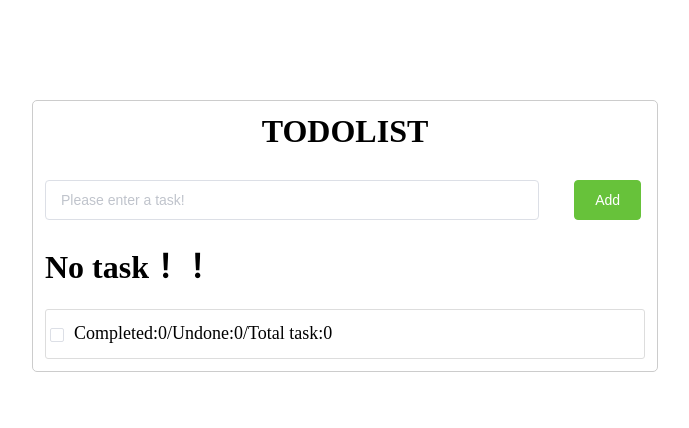
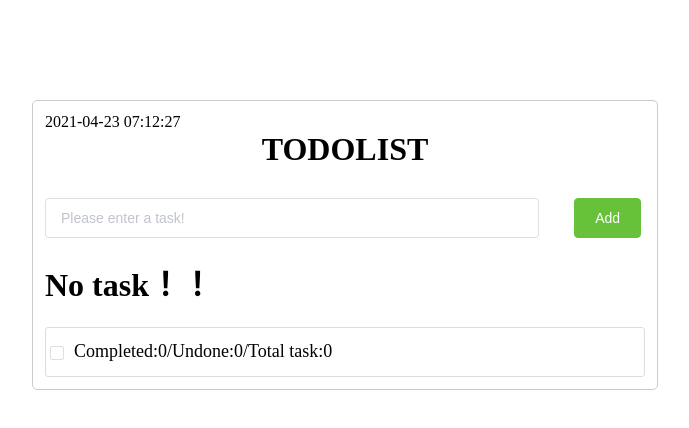
Before and after one commit to coderxz/elementUi-todo, a Vue app: page / in a window 1280 px wide. Shown: the top 428 px of the page, without its empty margins (295-984 px from the left). Built offline with nearby package versions, Linux system fonts and the light colour scheme.

Commit message:
增加显示当前时间

```diff
--- a/package.json
+++ b/package.json
@@ -10,6 +10,7 @@
   "dependencies": {
     "core-js": "^3.6.5",
     "element-ui": "^2.15.1",
+    "moment": "^2.29.1",
     "vue": "^2.6.11"
   },
   "devDependencies": {
--- a/src/App.vue
+++ b/src/App.vue
@@ -1,5 +1,6 @@
 <template>
   <div id="app">
+    <span>{{nowTime}}</span>
     <h1 class="top">TODOLIST</h1>
     <Header/>
     <List :todos="todos"/>
@@ -15,8 +16,12 @@ export default {
   name: 'App',
   data(){
     return {
-      todos:[]
+      todos:[],
+      nowTime:this.moment().format('YYYY-MM-DD HH:mm:ss')
     }
+  },
+  created(){
+    this.getTime1()
   },
   mounted(){
     this.$bus.$on('deleTodo',this.deleTodo)
@@ -52,6 +57,13 @@ export default {
       this.todos.forEach(item=>{
         item.status = flag
       })
+    },
+    getTime1(){
+      clearInterval(this.timer)
+      this.timer=setInterval(()=>{
+        this.nowTime = this.moment().format('YYYY-MM-DD HH:mm:ss')
+        return this.moment().format('YYYY-MM-DD HH:mm:ss')
+      },1000)
     }
   },
   components: {
@@ -66,6 +78,9 @@ export default {
       },
       deep:true
     }
+  },
+  computed:{
+
   }
 }
 </script>
--- a/src/main.js
+++ b/src/main.js
@@ -1,6 +1,8 @@
 import Vue from 'vue'
 import App from './App.vue'
+import moment from 'moment'
 import './UI'
+Vue.prototype.moment = moment
 Vue.config.productionTip = false
 
 new Vue({
```
Also changed, not shown: 1 other file (tests, documents, lock files or other folders).
